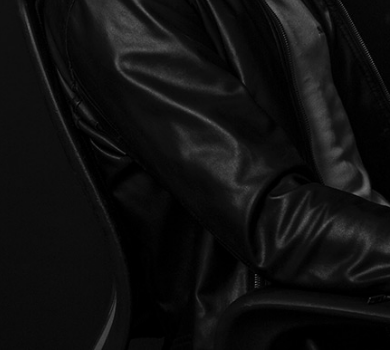
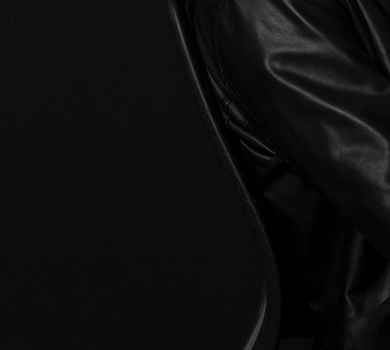
Before and after one commit to maskon/pagepiling, a plain HTML site: page index.html in a window 390 px wide. Shown: the part 494-844 px from the top of the page. Drawn offline with nearby package versions, Linux system fonts and the light colour scheme.

Commit message:
Add files via upload

```diff
--- a/css/examples.css
+++ b/css/examples.css
@@ -546,7 +546,10 @@ body {
 
 @media (max-width: 567px) {
     #section1{
-        background-position: -550px;
+        background-position: -400px;
+    }
+    #section3{
+        background-position: center;
     }
     .title-1 {
         font-size: 28px;
```
